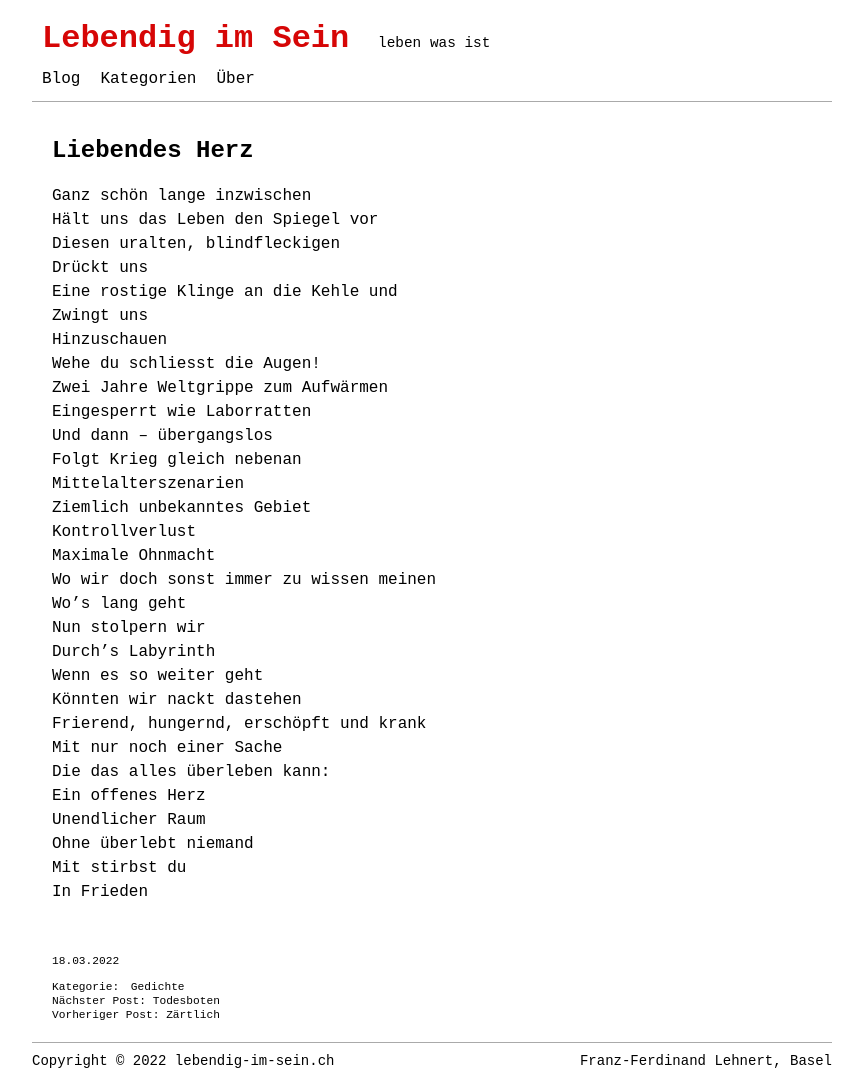
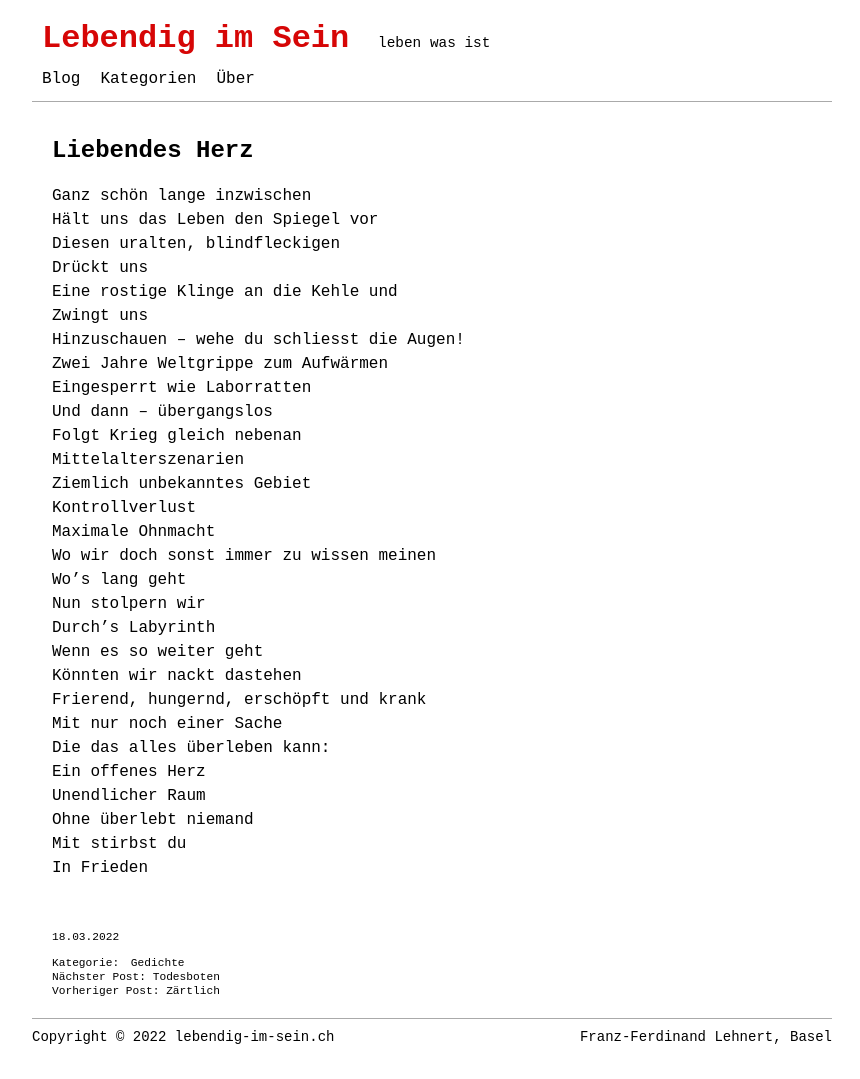
Before and after one commit to lebendigimsein/webpage, a Jekyll site: the page built from _posts/2022-03-18-liebendes-herz.markdown, in a window 1280 px wide. Shown: the whole page, without its empty margins (208-1068 px from the left). Built offline with Jekyll 4.4.1, drawn with Linux system fonts in a browser that asks for light colours; after the commit the page ends 1055 px from its top, so only the background shows below that.

```diff
--- a/_posts/2022-03-18-liebendes-herz.markdown
+++ b/_posts/2022-03-18-liebendes-herz.markdown
@@ -13,8 +13,7 @@ Diesen uralten, blindfleckigen
 Drückt uns
 Eine rostige Klinge an die Kehle und
 Zwingt uns
-Hinzuschauen
-Wehe du schliesst die Augen!
+Hinzuschauen – wehe du schliesst die Augen!
 Zwei Jahre Weltgrippe zum Aufwärmen
 Eingesperrt wie Laborratten
 Und dann – übergangslos
```
